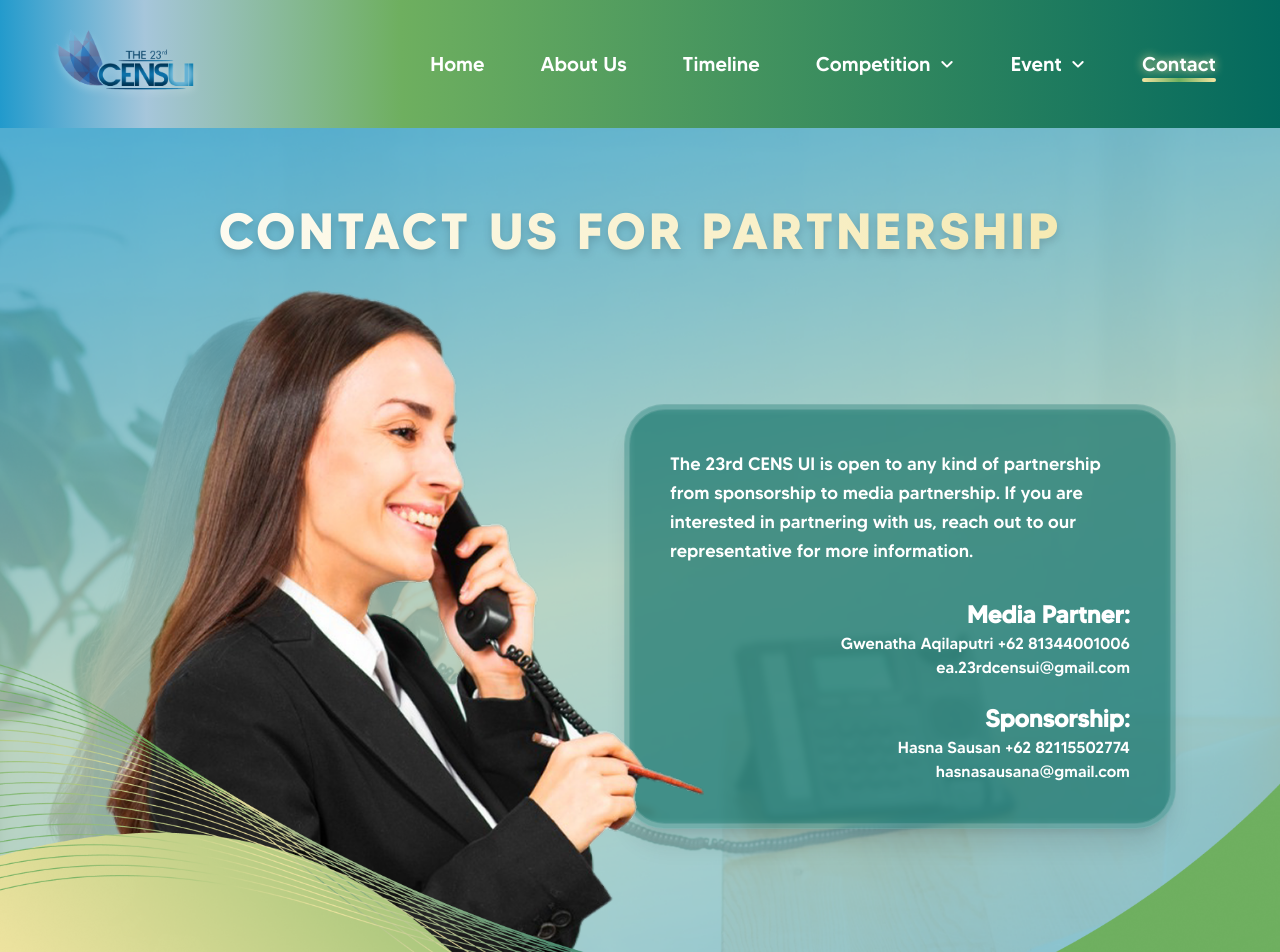
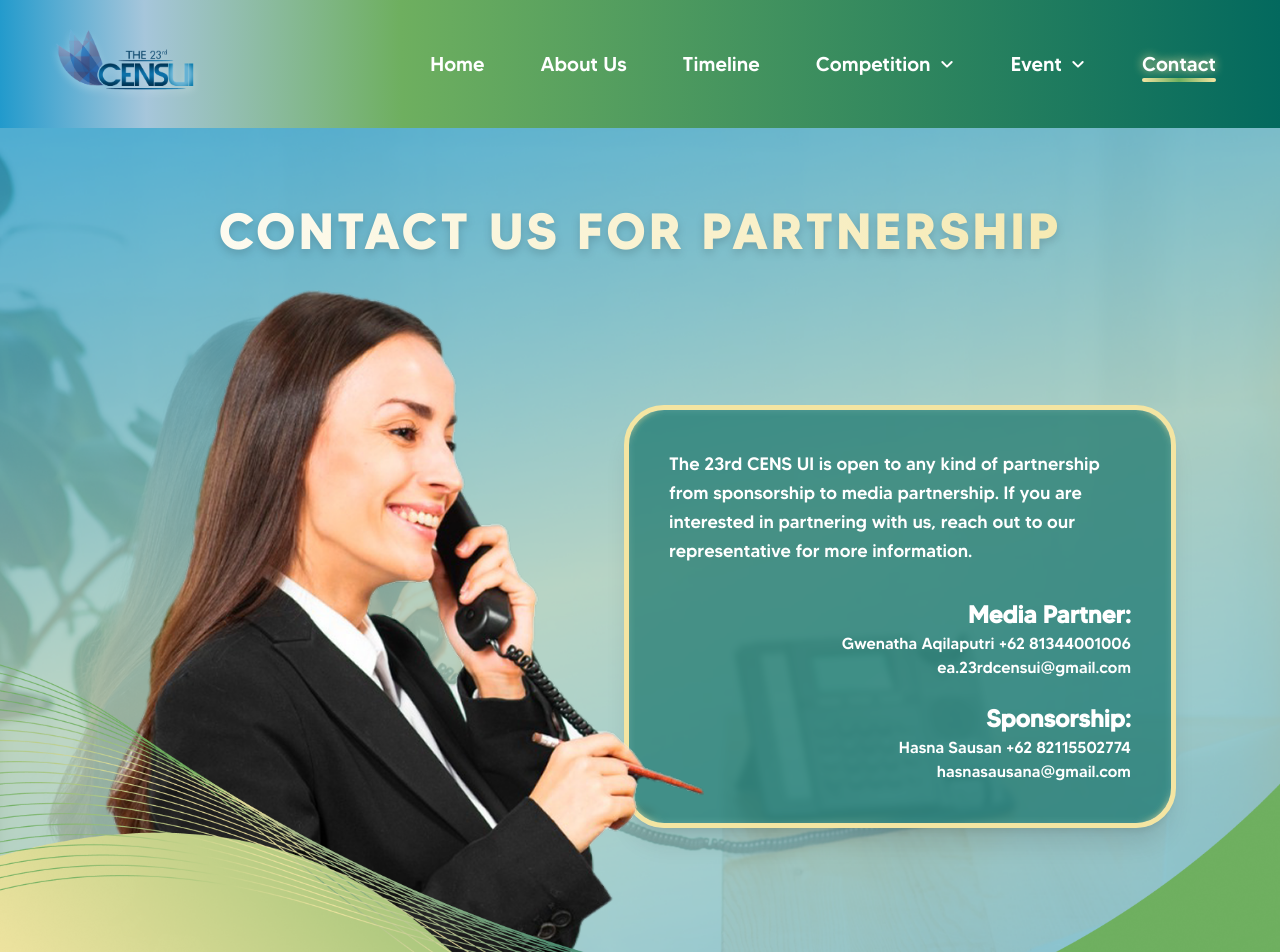
Before and after one commit to Optimasys/cens-ui, a Next.js app: page /contact in a window 1280 px wide. Shown: the top 952 px of the page. Built offline with nearby package versions, Linux system fonts and the light colour scheme.

Commit message:
fix warna card contact

```diff
--- a/app/(pages)/contact/page.tsx
+++ b/app/(pages)/contact/page.tsx
@@ -73,11 +73,10 @@ export default function ContactPage() {
         <div className="w-[58%] md:w-[600px] z-0">
           <div
             className="
-              p-[3px] md:p-[4px]
               rounded-[24px] md:rounded-[40px]
               bg-[#03695E]/30
               backdrop-blur-[3px]
-              border border-white/10
+              border-[5px] border-[#F4E5A2]
               shadow-xl
             "
           >
@@ -86,7 +85,6 @@ export default function ContactPage() {
               className="
                 bg-[#03695E]/20
                 backdrop-blur-[3px]
-                border border-white/10
                 rounded-[20px] md:rounded-[36px]
                 p-4 md:p-10
               "
```
